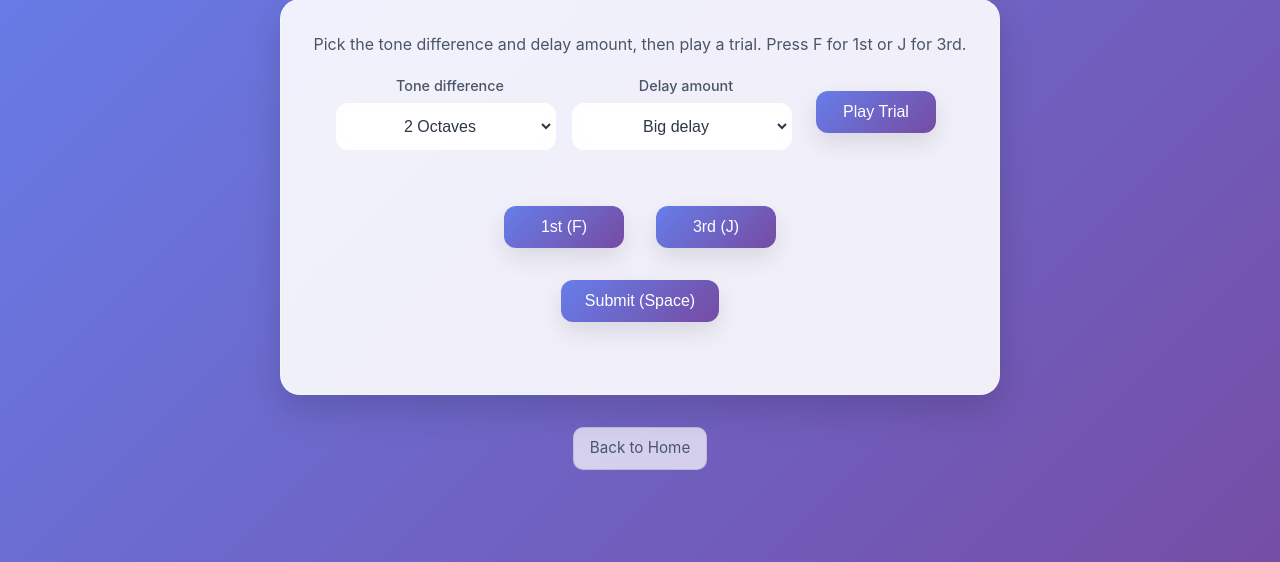
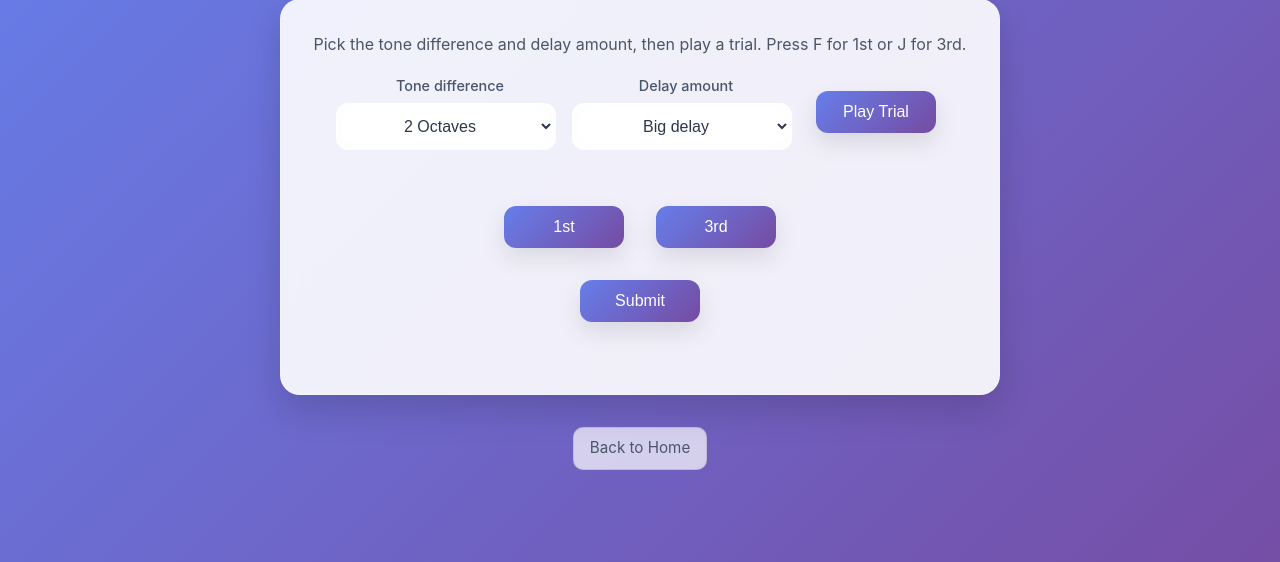
Before and after one commit to Takaya46/sound_exp_stream_segregation, a Flask app: page /demo in a window 1280 px wide. Shown: the part 126-688 px from the top of the page. Run offline with Flask 3, Linux system fonts and the light colour scheme.

Commit message:
chore(demo): simplify button labels to 1st/3rd/Submit (remove key hints)

```diff
--- a/templates/demo.html
+++ b/templates/demo.html
@@ -174,11 +174,11 @@
 
         <div id="trialArea" class="trial-container" style="display:block;">
             <div class="button-container">
-                <button id="buttonF" class="button answer-button" aria-pressed="false">1st (F)</button>
-                <button id="buttonJ" class="button answer-button" aria-pressed="false">3rd (J)</button>
+                <button id="buttonF" class="button answer-button" aria-pressed="false">1st</button>
+                <button id="buttonJ" class="button answer-button" aria-pressed="false">3rd</button>
             </div>
             <div class="button-container">
-                <button id="buttonSubmit" class="button">Submit (Space)</button>
+                <button id="buttonSubmit" class="button">Submit</button>
             </div>
             <div id="error"></div>
             <h3 id="resultText"></h3>
```
